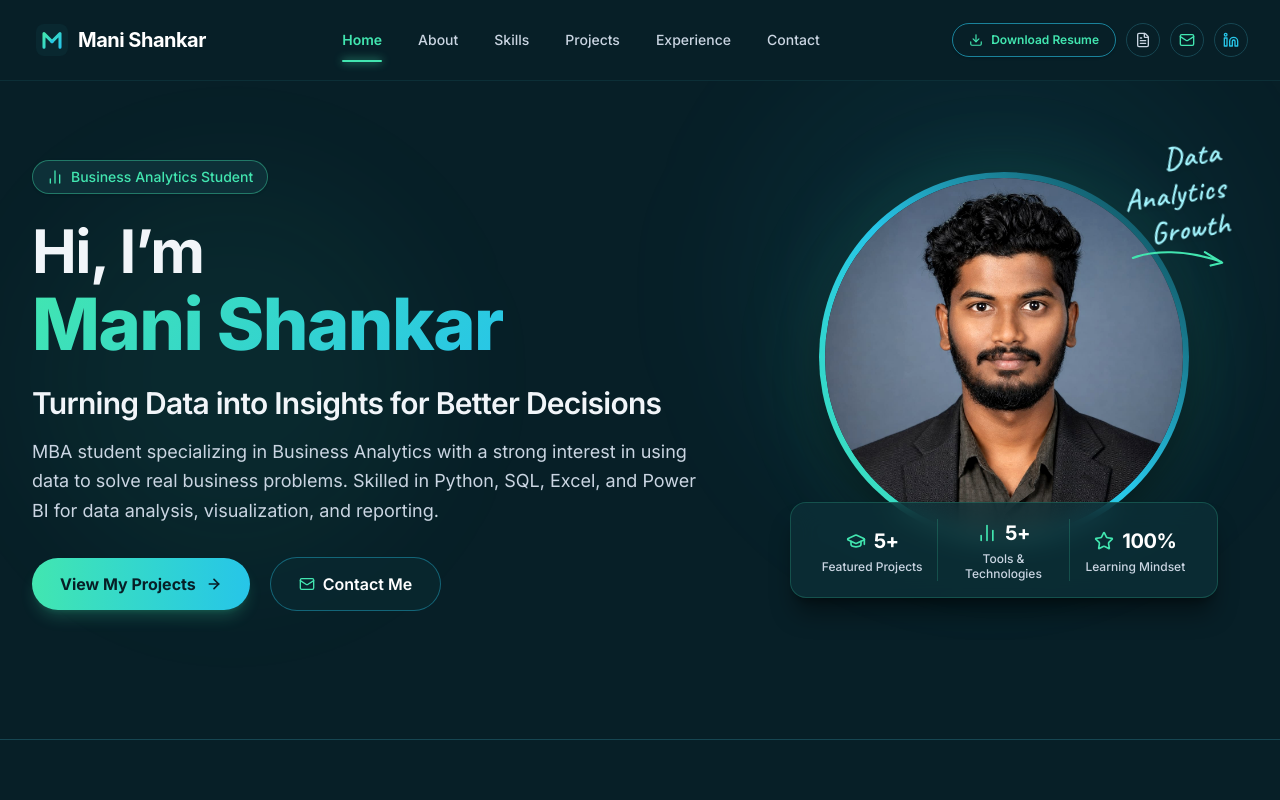
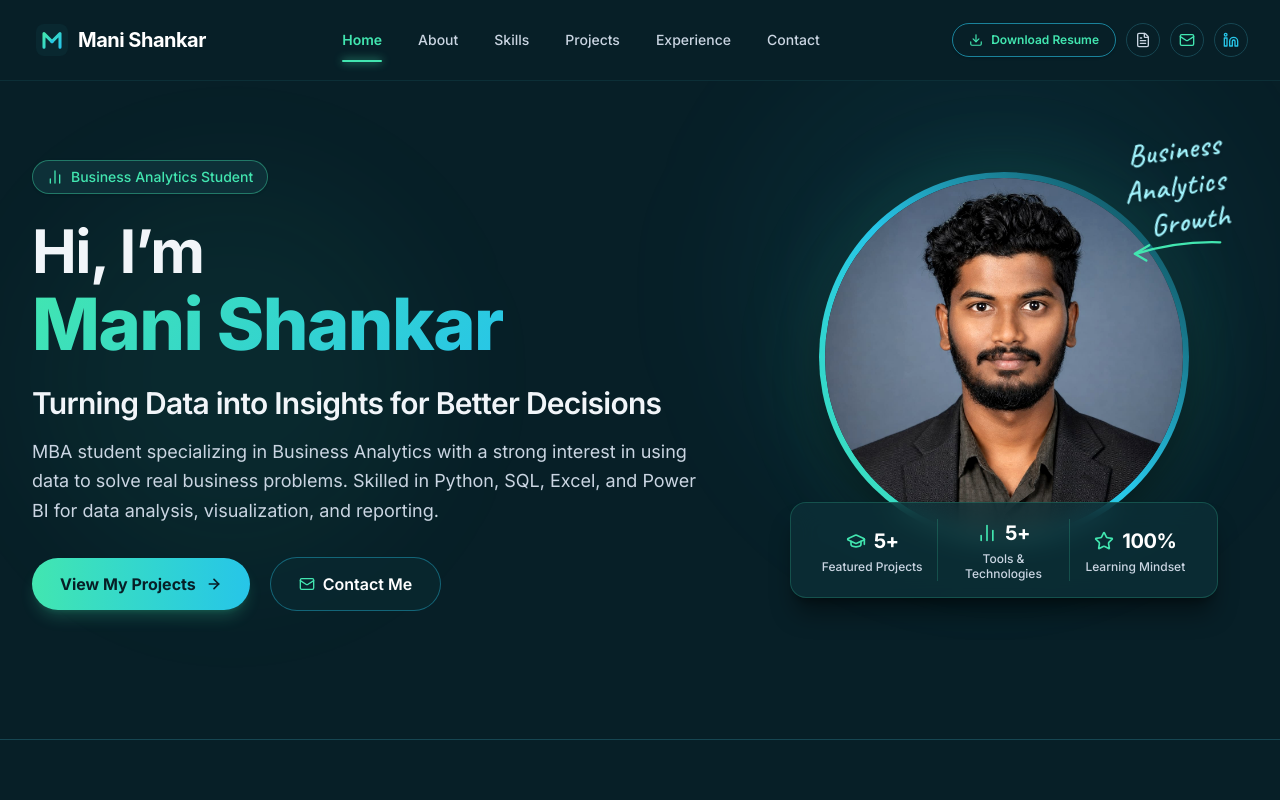
Before and after one commit to Veeramallamani/ManiShankar_Portfolio, a React (Vite) app: page / in a window 1280 px wide. Shown: the top 800 px of the page. Built offline with nearby package versions, Linux system fonts and the light colour scheme.

Commit message:
style: change accent script to Business Analytics Growth and point arrow towards portrait

```diff
--- a/src/components/Hero.tsx
+++ b/src/components/Hero.tsx
@@ -68,22 +68,22 @@ export const Hero: React.FC = () => {
           <div className="lg:col-span-5 flex flex-col items-center justify-center relative">
             <div className="relative w-full max-w-[420px] sm:max-w-[460px] mx-auto">
 
-              {/* Decorative Handwritten text: "Data Analytics Growth" with underline */}
-              <div className="absolute -top-6 -right-2 sm:-top-8 sm:right-2 z-20 pointer-events-none select-none text-right">
+              {/* Decorative Handwritten text: "Business Analytics Growth" with arrow pointing to photo */}
+              <div className="absolute -top-7 -right-1 sm:-top-10 sm:right-2 z-20 pointer-events-none select-none text-right">
                 <span className="font-handwriting text-2xl sm:text-3xl text-cyan-200 tracking-wide block rotate-[-8deg] drop-shadow-md">
-                  Data<br />Analytics<br />Growth
+                  Business<br />Analytics<br />Growth
                 </span>
-                {/* Hand-drawn curved underline swoosh */}
+                {/* Hand-drawn curved arrow pointing to the photo */}
                 <svg
-                  className="w-20 h-5 sm:w-24 sm:h-6 text-[#42E6B0] -mt-1 ml-auto"
-                  viewBox="0 0 100 24"
+                  className="w-20 h-6 sm:w-24 sm:h-7 text-[#42E6B0] -mt-1 ml-auto"
+                  viewBox="0 0 100 28"
                   fill="none"
                   xmlns="http://www.w3.org/2000/svg"
                 >
                   <path
-                    d="M3 14C24 6 58 5 95 18M78 8L96 19L84 22"
+                    d="M94 6C64 5 32 10 6 18M20 9L5 18L17 25"
                     stroke="currentColor"
-                    strokeWidth="2.2"
+                    strokeWidth="2.4"
                     strokeLinecap="round"
                     strokeLinejoin="round"
                   />
```
Also changed, not shown: 1 other file (tests, documents, lock files or other folders).
